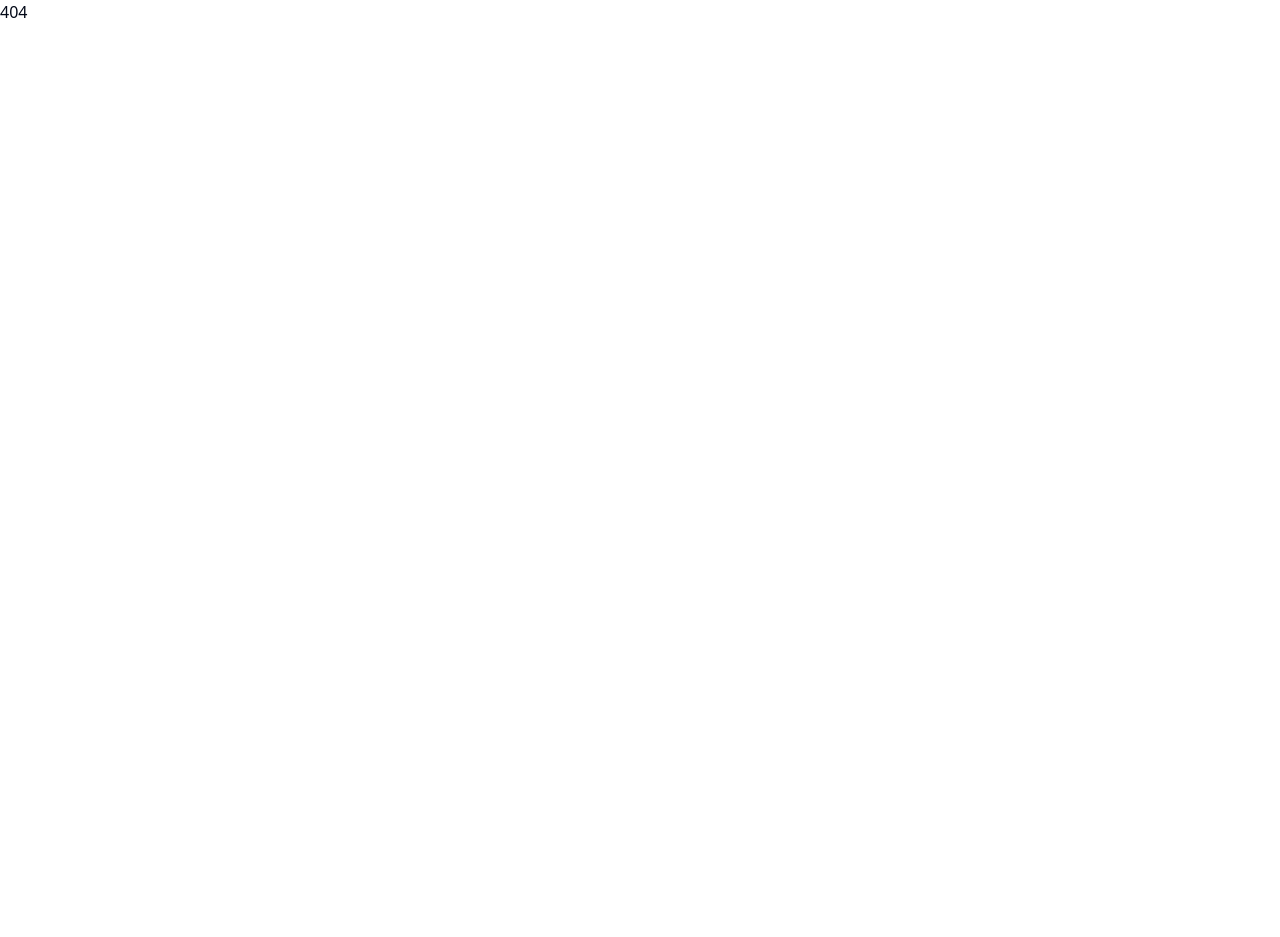
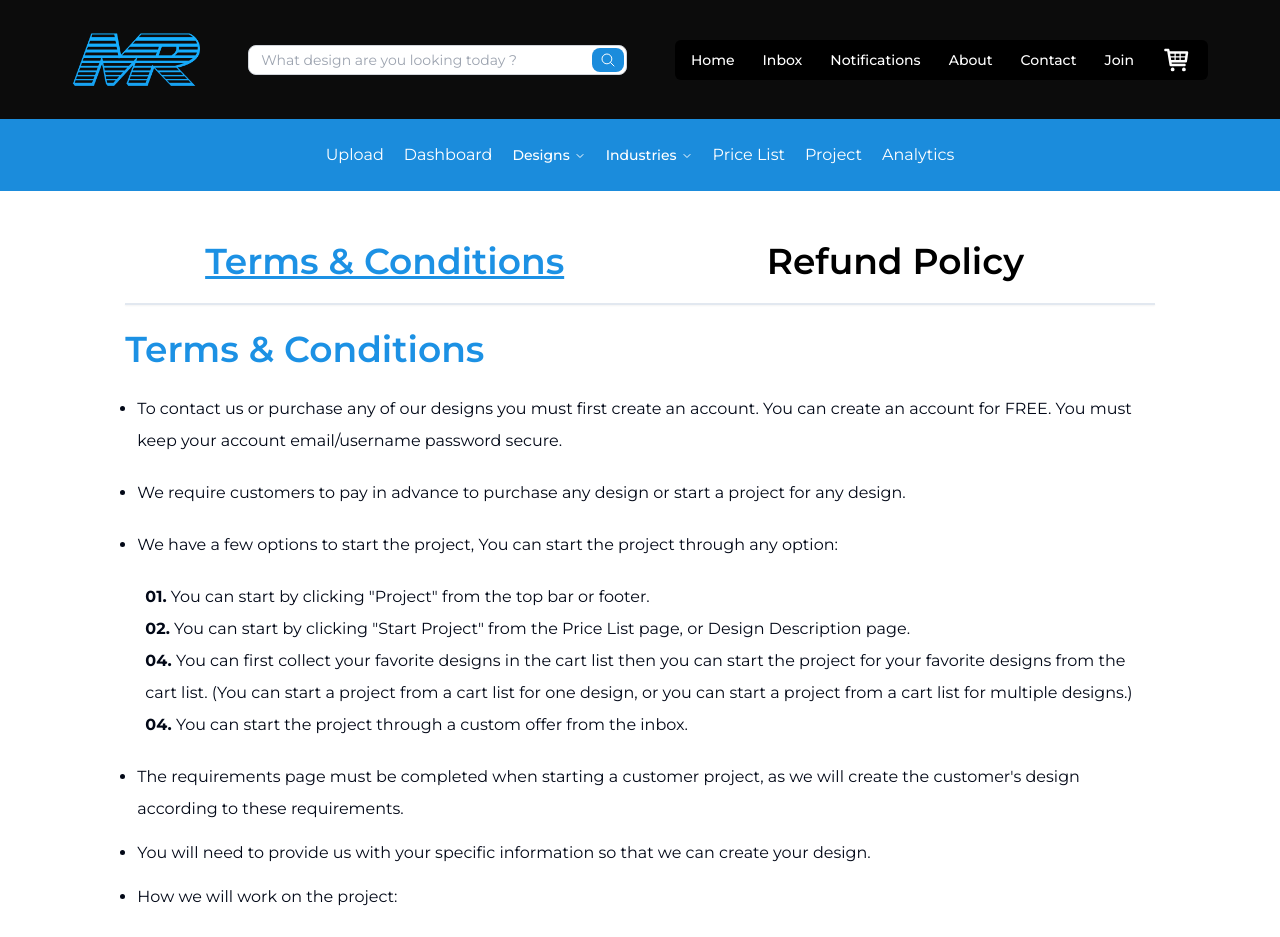
Before and after one commit to kaziahosunhabibripon/mrclient, a React (Vite) app: page /terms-conditions in a window 1280 px wide. Before the commit this address had no page. Shown: the top 937 px of the page. Before the commit the page ends 800 px from the top, so only its background shows below. Built offline with nearby package versions, Linux system fonts and the light colour scheme.

Commit message:
Added terms & condition and refund policy page

```diff
--- /dev/null
+++ b/src/Pages/TermsConditions/TermsConditions.jsx
@@ -0,0 +1,97 @@
+import React from 'react';
+import Container from '../Shared/Container';
+import { Tabs, TabsContent, TabsList, TabsTrigger } from "@/components/ui/tabs";
+
+const TermsConditions = () => {
+
+    return (
+        <div className='my-10 w-11/12 mx-auto'>
+            <Container>
+                <Tabs defaultValue="account">
+                    <TabsList className="grid bg-transparent w-full grid-cols-2">
+                        <TabsTrigger className="font-montserrat data-[state=active]:text-[#1C91E4] data-[state=active]:underline text-black data-[state=active]:shadow-none text-4xl font-semibold" value="account">Terms & Conditions</TabsTrigger>
+                        <TabsTrigger className="font-montserrat text-4xl data-[state=active]:text-[#1C91E4] data-[state=active]:underline text-black data-[state=active]:shadow-none font-semibold" value="password">Refund Policy</TabsTrigger>
+                    </TabsList>
+                    <div className='border-b-2 shadow-sm mt-8'></div>
+                    <TabsContent value="account">
+                        <h2 className='font-montserrat text-[#1C91E4] text-4xl font-semibold my-6'>Terms & Conditions</h2>
+
+                        <div className='font-montserrat text-base leading-loose'>
+
+                            <ul className='list-disc mb-5 px-3'>
+                                <li>To contact us or purchase any of our designs you must first create an account. You can create an account for FREE. You must keep your account email/username password secure.</li>
+
+                                <li className='my-5'>We require customers to pay in advance to purchase any design or start a project for any design.</li>
+
+                                <li>We have a few options to start the project, You can start the project through any option:</li>
+                            </ul>
+
+                            <ol className='ml-5 mb-5'>
+                                <li><span className='font-bold'>01.</span> You can start by clicking "Project" from the top bar or footer.</li>
+                                <li><span className='font-bold'>02.</span> You can start by clicking "Start Project" from the Price List page, or Design Description page.</li>
+                                <li><span className='font-bold'>04.</span> You can first collect your favorite designs in the cart list then you can start the project for your favorite designs from the cart list. (You can start a project from a cart list for one design, or you can start a project from a cart list for multiple designs.)</li>
+                                <li><span className='font-bold'>04.</span> You can start the project through a custom offer from the inbox.</li>
+                            </ol>
+
+                            <ul className='list-disc mb-5 px-3'>
+                                <li>The requirements page must be completed when starting a customer project, as we will create the customer's design according to these requirements.</li>
+
+                                <li className='my-3'>You will need to provide us with your specific information so that we can create your design.</li>
+
+                                <li>How we will work on the project:</li>
+                            </ul>
+
+                            <div className='ml-5 mb-5'>
+                                <p className='font-bold text-lg'>Start work</p>
+                                <p>After completing the customer requirement page we will start the design work.</p>
+
+                                <div className='my-5'>
+                                    <p className='font-bold text-lg'>First concept</p>
+                                    <p>The customer gives us the time to create his design, we will create it and show it to him within that time. (Then, if the customer feels the need to change something in this design, then we will correct the changes if the customer informs us about the changes.)</p>
+                                </div>
+
+                                <p className='font-bold text-lg'>Final delivery</p>
+                                <p>After the design work is completed we will deliver the final file according to the package selected by the customer.</p>
+                            </div>
+
+                            <ul className='list-disc px-3'>
+                                <li className='mb-5'>The customer must make all changes/revisions before we send the final file, no changes/revisions will be accepted after we send the final file.</li>
+
+                                <li className='mb-5'>If there are any errors on our part after sending the final file, we will only correct those errors. If there is an error on the part of the customer, the customer must start a new project to correct the error.</li>
+
+                                <li className='mb-5'>We don't give the customer two options to choose from when creating a new design. We only provide one design option. If the customer doesn't like the first design, we will create a second design for the customer. But we will delete the first design while creating the second design. If the customer decides to accept the first design after seeing the second design. Then the customer will not get the first design from us. We won't create the first design a second time. So if the customer likes the first design, it should be accepted immediately.</li>
+
+                                <li className='mb-5'>You can only use our designs for your personal or business purposes.</li>
+
+                                <li className='mb-5'>You can't resell our designs.</li>
+
+                                <li className='mb-5'>We don't provide any Images. You must provide us with images to use in your design.</li>
+
+                                <li className='mb-5'>We will only create the design. We do not print any designs. You have to get your design printed from another print shop/company.</li>
+
+                                <li className='mb-5'>If you like one of our designs, and you want to start a project for this design, please take a look at the design description before starting the project.</li>
+
+                                <li className='mb-5'>No complaints will be accepted after project completion.</li>
+
+                                <li>You cannot cancel the project without any reason.</li>
+                            </ul>
+                        </div>
+                    </TabsContent>
+                    <TabsContent value="password">
+                        <h2 className='font-montserrat text-[#1C91E4] text-4xl font-semibold my-6'>Refund Policy</h2>
+
+                        <div className='font-montserrat text-base leading-loose'>
+                            <ul className='list-disc px-3'>
+                                <li className='custom-marker'>If you accidentally start a project, you must notify us within 5 hours of starting the project. We will be happy to refund you.</li>
+                                <li className='custom-marker my-5'>If you don't like the design we created, you should let us know before we send the final file. We will gladly refund you. However, refunds will not be accepted after we have sent the final file.</li>
+                                <li className='custom-marker'>After you start a project, we will not provide additional services to you if you ask us for additional services beyond the package of the project. You will not be eligible for a refund based on this issue.</li>
+                            </ul>
+                        </div>
+                    </TabsContent>
+                </Tabs>
+            </Container>
+        </div>
+    );
+};
+
+export default TermsConditions;
--- a/src/Routes/Routes.jsx
+++ b/src/Routes/Routes.jsx
@@ -2,6 +2,7 @@ import Auth from "@/Layout/Auth";
 import Root from "@/Layout/Root";
 import Authentication from "@/Pages/Authentication/Authentication";
 import Home from "@/Pages/Home/Home";
+import TermsConditions from "@/Pages/TermsConditions/TermsConditions";
 import About from "@/pages/About/About";
 import Cart from "@/pages/Cart/Cart";
 import Contact from "@/pages/Contact/Contact";
@@ -35,6 +36,11 @@ const router = createBrowserRouter([
         path: "/contact",
         element: <Contact />,
       },
+      // mehedi hasan added route
+      {
+        path: "/terms-conditions",
+        element: <TermsConditions />
+      }
     ],
   },
 
--- a/src/index.css
+++ b/src/index.css
@@ -71,6 +71,7 @@
   * {
     @apply border-border;
   }
+
   body {
     @apply bg-background text-foreground;
   }
```
